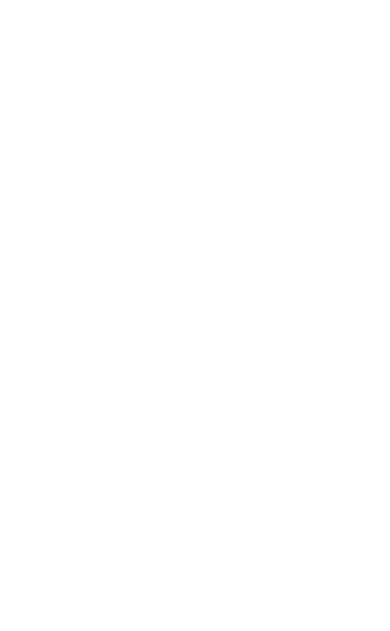
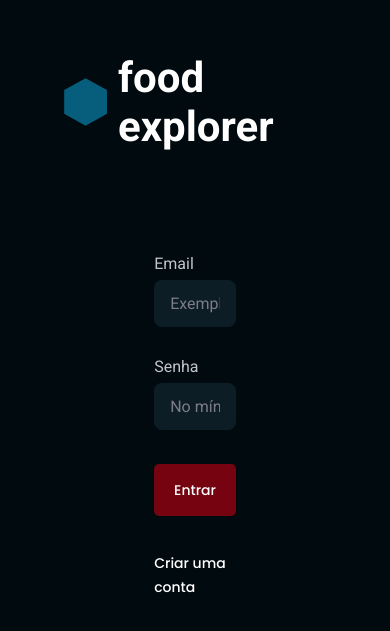
Before and after one commit to victorsgb/food-explorer-frontend, a React (Create React App) app: page / in a window 390 px wide. Shown: the part 105-736 px from the top of the page. Built offline with nearby package versions, Linux system fonts and the light colour scheme.

Commit message:
SignIn and SignUp pages completed, but lacking responsivity testing

```diff
--- /dev/null
+++ b/src/assets/index.tsx
@@ -0,0 +1,5 @@
+import polygon from './polygon.svg';
+
+export {
+  polygon
+}
--- a/src/components/Button/styles.ts
+++ b/src/components/Button/styles.ts
@@ -1,28 +1,29 @@
 import styled from 'styled-components';
 
 export const Container = styled.button`
-  padding: 1% 2%;
+  padding: 1.2rem 3.2rem;
   margin: 3% auto;
   border-radius: 5px;
   width: 100%;
-  max-width: fit-content;
 
   display: flex;
   align-items: center;
   justify-content: center;
   gap: 5px;
 
-  font-size: 1.6rem;
-  font-weight: 800;
-  border: 1px solid transparent;
-  border-bottom: 3px solid transparent;
+  border: 2px solid transparent;
 
   transition: all 400ms;
 
   &:enabled {
 
+    color: ${({ theme }) => theme.colors.LIGHT_100};
+    background-color: ${({ theme }) => theme.colors.TOMATO_100};
+
     &:hover, &:focus {
-      color: white;
+      color: ${({ theme }) => theme.colors.TOMATO_100};
+      background-color: ${({ theme }) => theme.colors.LIGHT_100};
+      border-color: ${({ theme }) => theme.colors.TOMATO_100};
     }
   }
 
--- /dev/null
+++ b/src/components/Input/index.tsx
@@ -0,0 +1,22 @@
+// Styling related imports
+import { Container } from './styles';
+
+interface InputProps extends React.HTMLProps<HTMLInputElement>  {
+  type: 'name' | 'email' | 'password';
+  label: string;
+  placeholder: string;
+}
+
+export function Input({ type, label, placeholder, ...rest }: InputProps){
+  return (
+    <Container className='input'>
+      <label htmlFor={label}
+        className='roboto-small-regular' >{label}
+      </label>
+      <input name={label}
+        className='roboto-small-regular'
+        type={type}
+        placeholder={placeholder} {...rest} />
+    </Container>
+  );
+}
--- /dev/null
+++ b/src/components/Input/styles.ts
@@ -0,0 +1,26 @@
+import styled from 'styled-components';
+
+export const Container = styled.div`
+  width: 100%;
+
+  display: flex;
+  flex-direction: column;
+  align-items: flex-start;
+  gap: 8px;
+
+  label {
+    color: ${({ theme }) => theme.colors.LIGHT_400};
+  }
+
+  input {
+    width: 100%;
+    padding: 1.4rem 1.6rem;
+    border: none;
+    border-radius: 8px;
+    background-color: ${({ theme }) => theme.colors.DARK_900};
+
+    &::placeholder {
+      color: ${({ theme }) => theme.colors.LIGHT_500};
+    }
+  }
+`;
--- a/src/index.tsx
+++ b/src/index.tsx
@@ -1,17 +1,19 @@
 // Core dependencies
 import React from 'react';
 import ReactDOM from 'react-dom/client';
-import { ThemeProvider } from 'styled-components';
 
 // Styling related imports
 import GlobalStyles from './styles/global';
-import { theme } from './styles/theme';
+import { ThemeProvider } from 'styled-components';
 
 // Custom hooks
 import { AuthProvider } from './hooks/auth';
 
 // Custom routes
 import { Routes } from './routes';
+
+// Styling related imports
+import { theme } from './styles/theme';
 
 const root = ReactDOM.createRoot(
   document.getElementById('root') as HTMLElement
--- a/src/pages/SignIn/index.tsx
+++ b/src/pages/SignIn/index.tsx
@@ -1,9 +1,38 @@
+// Core dependencies
+import { Link } from 'react-router-dom';
+
+// Custom components
+import { Input } from '../../components/Input';
+import { Button } from '../../components/Button';
+
 // Styling related imports
 import { Container } from './styles';
+import { polygon } from '../../assets';
 
 export function SignIn(){
   return (
     <Container>
+      <header>
+        <img src={polygon}
+          alt='Logotipo do FoodExplorer' />
+        <h1 className='roboto-giant-bold'>
+          food explorer
+        </h1>
+      </header>
+
+      <form>
+        <h1 className='poppins-medium-400'>Faça login</h1>
+        <Input type='email'
+          label='Email'
+          placeholder='Exemplo: exemplo@exemplo.com.br' />
+        <Input type='password'
+          label='Senha'
+          placeholder='No mínimo 6 caracteres' />
+        <Button>
+          <span className='poppins-medium-100'>Entrar</span>
+        </Button>
+        <Link to={'/sign-up'} className='poppins-medium-100'>Criar uma conta</Link>
+      </form>
     </Container>
   );
 }
--- a/src/pages/SignIn/styles.ts
+++ b/src/pages/SignIn/styles.ts
@@ -2,4 +2,120 @@
 
 export const Container = styled.div`
 
+  display: flex;
+  flex-direction: column;
+  align-items: center;
+
+  margin: 0 auto;
+  padding: 0 6.4rem;
+  height: 100vh;
+
+  header {
+    width: fit-content;
+    display: flex;
+    align-items: center;
+    justify-content: center;
+    gap: 1.1rem;
+
+    margin-top: 15.8rem;
+    margin-bottom: 7.3rem;
+
+    h1 {
+      color: ${({ theme }) => theme.colors.LIGHT_100};
+    }
+  }
+
+  form {
+    margin: 0 auto;
+    height: fit-content;
+    width: 80%;
+    max-width: 47.6rem;
+    padding: 6.4rem;
+
+    display: flex;
+    flex-direction: column;
+    align-items: center;
+    gap: 3.2rem;
+
+    background-color: transparent;
+    border-radius: 1.6rem;
+
+    h1 {
+      opacity: 0;
+      height: 0;
+    }
+
+    a {
+      color: ${({ theme }) => theme.colors.LIGHT_100};
+    }
+
+    div.input, button, a {
+      animation: down-top 1s forwards;
+    }
+
+    @keyframes down-top {
+      0% {
+        transform: translateY(0rem);
+      }
+
+      100% {
+        transform: translateY(-6.4rem);
+      }
+    }
+
+    transition: all 400ms;
+
+    @media (min-width: 650px) {
+
+      background-color: ${({ theme }) => theme.colors.DARK_700};
+
+      h1 {
+        color: ${({ theme }) => theme.colors.LIGHT_100};
+
+        animation: appear 1s forwards 0.5s;
+
+        @keyframes appear {
+          0% {
+            opacity: 0;
+          }
+
+          50% {
+          }
+
+          100% {
+            opacity: 1;
+          }
+        }
+      }
+
+      div.input, button, a {
+
+        animation: top-down 1s forwards;
+
+        @keyframes top-down {
+          0% {
+            transform: translateY(-6.4rem);
+          }
+
+          100% {
+            transform: translateY(0rem);
+          }
+        }
+      }
+    }
+  }
+
+  @media (min-width: 650px) {
+
+    height: 100vh;
+
+    display: flex;
+    flex-direction: row;
+    align-items: center;
+    justify-content: space-between;
+
+    header {
+      transform: translateY(-12.0rem);
+    }
+  }
 `;
--- a/src/pages/SignUp/index.tsx
+++ b/src/pages/SignUp/index.tsx
@@ -1,9 +1,41 @@
+// Core dependencies
+import { Link } from 'react-router-dom';
+
+// Custom components
+import { Input } from '../../components/Input';
+import { Button } from '../../components/Button';
+
 // Styling related imports
 import { Container } from './styles';
+import { polygon } from '../../assets';
 
 export function SignUp(){
   return (
     <Container>
+      <header>
+        <img src={polygon}
+          alt='Logotipo do FoodExplorer' />
+        <h1 className='roboto-giant-bold'>
+          food explorer
+        </h1>
+      </header>
+
+      <form>
+        <h1 className='poppins-medium-400'>Crie sua conta</h1>
+        <Input type='name'
+          label='Nome'
+          placeholder='Exemplo: Maria' />
+        <Input type='email'
+          label='Email'
+          placeholder='Exemplo: exemplo@exemplo.com.br' />
+        <Input type='password'
+          label='Senha'
+          placeholder='No mínimo 6 caracteres' />
+        <Button>
+          <span className='poppins-medium-100'>Criar conta</span>
+        </Button>
+        <Link to={'/'} className='poppins-medium-100'>Já tenho uma conta</Link>
+      </form>
     </Container>
   );
 }
--- a/src/pages/SignUp/styles.ts
+++ b/src/pages/SignUp/styles.ts
@@ -2,4 +2,120 @@
 
 export const Container = styled.div`
 
+  display: flex;
+  flex-direction: column;
+  align-items: center;
+
+  margin: 0 auto;
+  padding: 0 6.4rem;
+  height: 100vh;
+
+  header {
+    width: fit-content;
+    display: flex;
+    align-items: center;
+    justify-content: center;
+    gap: 1.1rem;
+
+    margin-top: 15.8rem;
+    margin-bottom: 7.3rem;
+
+    h1 {
+      color: ${({ theme }) => theme.colors.LIGHT_100};
+    }
+  }
+
+  form {
+    margin: 0 auto;
+    height: fit-content;
+    width: 80%;
+    max-width: 47.6rem;
+    padding: 6.4rem;
+
+    display: flex;
+    flex-direction: column;
+    align-items: center;
+    gap: 3.2rem;
+
+    background-color: transparent;
+    border-radius: 1.6rem;
+
+    h1 {
+      opacity: 0;
+      height: 0;
+    }
+
+    a {
+      color: ${({ theme }) => theme.colors.LIGHT_100};
+    }
+
+    div.input, button, a {
+      animation: down-top 1s forwards;
+    }
+
+    @keyframes down-top {
+      0% {
+        transform: translateY(0rem);
+      }
+
+      100% {
+        transform: translateY(-6.4rem);
+      }
+    }
+
+    transition: all 400ms;
+
+    @media (min-width: 650px) {
+
+      background-color: ${({ theme }) => theme.colors.DARK_700};
+
+      h1 {
+        color: ${({ theme }) => theme.colors.LIGHT_100};
+
+        animation: appear 1s forwards 0.5s;
+
+        @keyframes appear {
+          0% {
+            opacity: 0;
+          }
+
+          50% {
+          }
+
+          100% {
+            opacity: 1;
+          }
+        }
+      }
+
+      div.input, button, a {
+
+        animation: top-down 1s forwards;
+
+        @keyframes top-down {
+          0% {
+            transform: translateY(-6.4rem);
+          }
+
+          100% {
+            transform: translateY(0rem);
+          }
+        }
+      }
+    }
+  }
+
+  @media (min-width: 650px) {
+
+    height: 100vh;
+
+    display: flex;
+    flex-direction: row;
+    align-items: center;
+    justify-content: space-between;
+
+    header {
+      transform: translateY(-12.0rem);
+    }
+  }
 `;
--- a/src/styles/global.ts
+++ b/src/styles/global.ts
@@ -1,7 +1,9 @@
 // Core dependencies
 import { createGlobalStyle } from 'styled-components';
 
-export default createGlobalStyle`
+import { themeProps } from './theme';
+
+export default createGlobalStyle<themeProps>`
   * {
     margin: 0;
     padding: 0;
@@ -13,8 +15,10 @@
   }
 
   body {
+
+    background-color: ${({ theme }) => theme.colors.DARK_400};
+
     * {
-      background-color: 'red';
       letter-spacing: 0%;
       text-decoration: none;
       padding: 0;
--- a/src/styles/theme.ts
+++ b/src/styles/theme.ts
@@ -1,51 +1,33 @@
 export const theme = {
-  LIGHT: {
-    100: '#FFFFFF',
-    200: '#FFFAF1',
-    300: '#E1E1E6',
-    400: '#C4C4CC',
-    500: '#7C7C8A',
-    600: '#76797B',
-    700: '#4D585E',
-  },
-
-  DARK: {
-    100: '#000405',
-    200: '#00070A',
-    300: '#000204',
-    400: '#000A0F',
-    500: '#000C12',
-    600: '#00111A',
-    700: '#001119',
-    800: '#0D161B',
-    900: '#0D1D25',
-    1000: '#192227',
-  },
-
-  GRADIENTS: {
-    100: 'linear-gradient(90deg, rbga(0, 10, 15, 0.272541) 0%, #000A0F 100%)',
-    200: 'linear-gradient(180deg, #091E26 0%, #00131C 100%)',
-  },
-
-  TINTS: {
-    TOMATO: {
-      100: '#750310',
-      200: '#92000E',
-      300: '#AB222E',
-      400: '#AB4D55',
-    },
-
-    CARROT: {
-      100: '#FBA94C',
-    },
-
-    MINT: {
-      100: '#04D361'
-    },
-
-    CAKE: {
-      100: '#065E7C',
-      200: '#82F3FF'
-    },
+  colors: {
+    LIGHT_100: '#FFFFFF',
+    LIGHT_200: '#FFFAF1',
+    LIGHT_300: '#E1E1E6',
+    LIGHT_400: '#C4C4CC',
+    LIGHT_500: '#7C7C8A',
+    LIGHT_600: '#76797B',
+    LIGHT_700: '#4D585E',
+    DARK_100: '#000405',
+    DARK_200: '#00070A',
+    DARK_300: '#000204',
+    DARK_400: '#000A0F',
+    DARK_500: '#000C12',
+    DARK_600: '#00111A',
+    DARK_700: '#001119',
+    DARK_800: '#0D161B',
+    DARK_900: '#0D1D25',
+    DARK_1000: '#192227',
+    TOMATO_100: '#750310',
+    TOMATO_200: '#92000E',
+    TOMATO_300: '#AB222E',
+    TOMATO_400: '#AB4D55',
+    CARROT_100: '#FBA94C',
+    MINT_100: '#04D361',
+    CAKE_100: '#065E7C',
+    CAKE_200: '#82F3FF',
   }
 }
+
+export type themeProps = {
+  theme: typeof theme
+}
```
Also changed, not shown: src/styles/styled.d.ts (added, +37 -0 lines), src/assets/polygon.svg (added).
